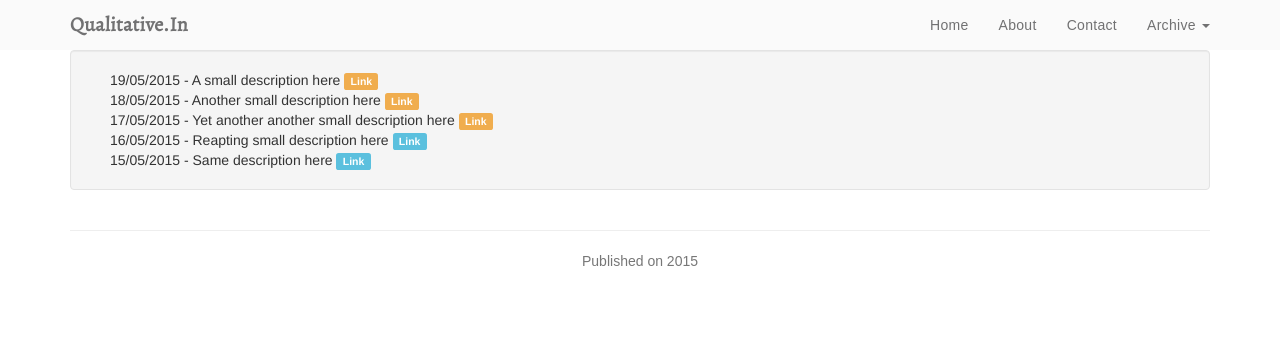
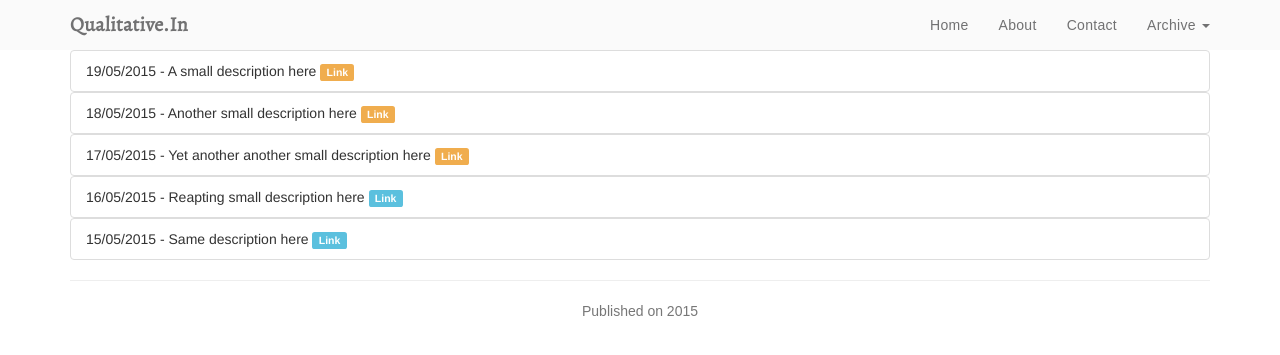
Before and after one commit to management-aptitude/management-aptitude.github.io, a Jekyll site: the page built from _posts/2015-05-17-notifications.md, in a window 1280 px wide. Shown: the top 355 px of the page. Built offline with Jekyll 4.4.1, drawn with Linux system fonts in a browser that asks for light colours; some web fonts are replaced.

Commit message:
add/modified

```diff
--- a/_posts/2015-05-17-notifications.md
+++ b/_posts/2015-05-17-notifications.md
@@ -3,18 +3,18 @@
 ---
 
 <div class="container">
-  <div class="well">
+<!--  <div class="well"> -->
     {% for i in site.data.notifications.notify limit:3 %}
-      <ul class="customUl">
-        <li>{{ i.date }} - {{ i.description }} <a class="label label-warning" href="{{ i.url }}">Link</a></li>
+      <ul class="list-group customUl">
+        <li class="list-group-item">{{ i.date }} - {{ i.description }} <a class="label label-warning" href="{{ i.url }}">Link</a></li>
       </ul>
     {% endfor %}
 
 
     {% for i in site.data.notifications.notify offset:3 %}
       <ul class="customUl">
-        <li>{{ i.date }} - {{ i.description }} <a class="label label-info" href="{{ i.url }}">Link</a></li>
+        <li class="list-group-item">{{ i.date }} - {{ i.description }} <a class="label label-info" href="{{ i.url }}">Link</a></li>
       </ul>
     {% endfor %}
-  </div>
+<!--  </div> -->
 </div>
--- a/css/custom.css
+++ b/css/custom.css
@@ -169,7 +169,7 @@
     margin-bottom: 0;
     margin-left: 0;
     margin-right: 0;
-    padding-left: 20px;
+    padding-left: 0;
 }
 
 /* moke.html */
--- a/index.html
+++ b/index.html
@@ -63,6 +63,7 @@
     {% for post in site.posts %}
       {% if post.title == 'Notifications' %}
         {{ post.excerpt }}
+        <br>
         <p>
           <a class="btn btn-primary"
           href="{{ post.url  | prepend:site.url }}">view all ...</a>
```
